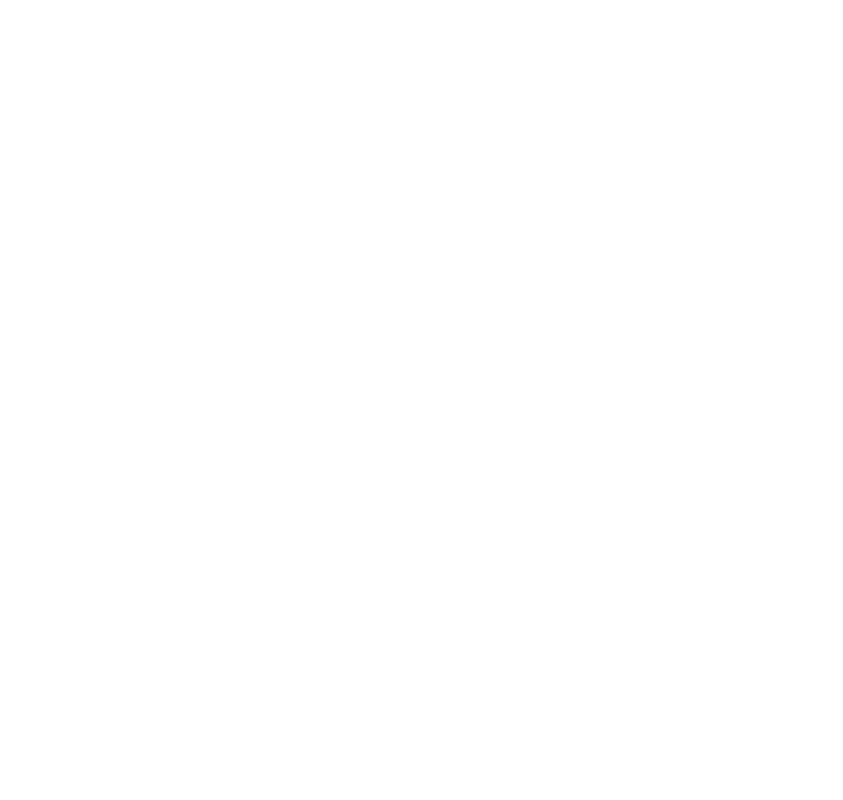
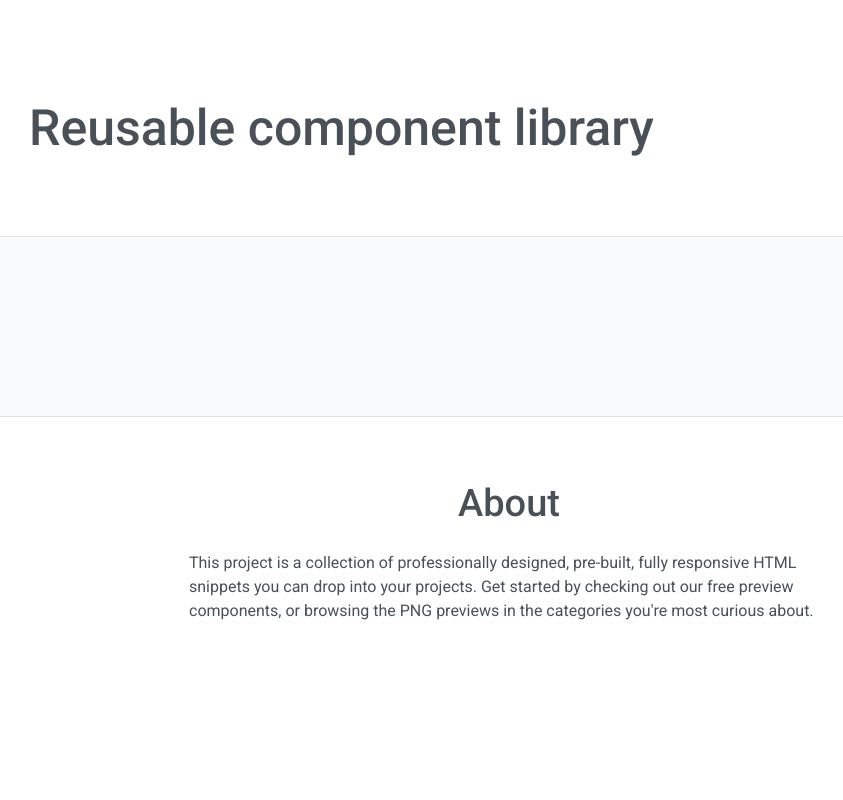
Before and after one commit to js-tasks-ru/htmlcss-20220811_evgenii89, a website: page index.html in a window 1280 px wide. Shown: the whole page, without its empty margins (131-974 px from the left). Drawn offline with nearby package versions, Linux system fonts and the light colour scheme.

Commit message:
Added - 'page' solution
- Добавлена верстка и стили главной страницы;
- В приложение добавлена зависимость normalize.css + нормализация стилей на страницах проекта;
- Уточнены рутовые и общие стили

```diff
--- a/assets/css/main.css
+++ b/assets/css/main.css
@@ -1,24 +1,43 @@
-@import '../fonts/fonts.css';
+@import "../../node_modules/normalize.css/normalize.css";
+@import "../fonts/fonts.css";
 
 :root {
     --white: #ffffff;
     --black: #212429;
     --pink: #F784AD;
     --purple: #7048E8;
-    --blue: #374FC7;
+    --blue: #4263EB;
     --red: #F03D3E;
     --grey-1: #F8F9FA;
     --grey-2: #DDE2E5;
     --grey-3: #ACB5BD;
     --grey-4: #495057;
 
-    --error: var(--red);
-    --success: var(--blue);
+    --color-error: var(--red);
+    --color-success: var(--blue);
 
-    --primary: var(--blue);
-    --secondary: var(--purple);
+    --color-primary: var(--blue);
+    --color-secondary: var(--purple);
+    --color-alternate: var(--white);
+
+    --color-default: var(--grey-4);
 }
 
 * {
-    font-family: 'Roboto', sans-serif;
+    /*  Text  */
+    --font-family-default: 'Roboto', sans-serif !important;
+    --font-family-inter: 'Inter', sans-serif !important;
+
+    --font-size-default: 16px;
+
+    font-family: var(--font-family-default);
+    color: var(--color-default);
+    font-style: normal !important;
+    font-size: var(--font-size, var(--font-size-default)) !important;
+    line-height: 16px;
+
+    /*  Borders  */
+    --border-radius-default: 8px;
+
+    border-radius: var(--border-radius, var(--border-radius-default)) !important;
 }
--- /dev/null
+++ b/components/page/page.css
@@ -0,0 +1,61 @@
+/* Стилизация главной страницы */
+.page {
+    background-color: var(--white);
+
+    color: var(--black);
+    font-family: var(--font-family-inter);
+
+    min-height: 100%;
+    display: flex;
+    flex-direction: column;
+}
+
+.header {
+    --border-radius: 0;
+    border-bottom: 1px solid var(--grey-2);
+
+    box-sizing: border-box;
+    height: 237px;
+
+    padding-top: 6rem;
+    padding-left: 10rem;
+}
+
+.header__title {
+    --font-size: 50px;
+    font-weight: 500;
+    line-height: 4rem;
+
+    margin: 0;
+}
+
+.main {
+    background-color: #F9FAFC;
+
+    flex-grow: 1;
+}
+
+.footer {
+    --border-radius: 0;
+    border-top: 1px solid var(--grey-2);
+
+    height: 383px;
+}
+
+.footer__title {
+    --font-size: 38px;
+    text-align: center;
+    font-weight: 500;
+    line-height: 2rem;
+
+    margin-top: 70px;
+    margin-bottom: 2rem;
+}
+
+.footer__content {
+    line-height: 1.5rem;
+
+    max-width: 640px;
+
+    margin: 0 auto;
+}
--- a/index.html
+++ b/index.html
@@ -1,10 +1,24 @@
 <!DOCTYPE html>
 <!-- Главная страница -->
-<html lang="ru">
+<html lang="ru" style="min-height: 100vh; height: 1px">
     <head>
         <link rel="stylesheet" href="./assets/css/main.css">
+        <link rel="stylesheet" href="./components/page/page.css">
     </head>
-    <body>
-
+    <body class="page">
+    <header class="header">
+        <h1 class="header__title">Reusable component library</h1>
+    </header>
+    <main class="main"></main>
+    <footer class="footer">
+        <h2 class="footer__title">About</h2>
+        <p class="footer__content">
+            This project is a collection of professionally designed, pre-built,
+            fully responsive HTML snippets you can drop into your projects.
+            Get started by checking out our free preview components, or
+            browsing the PNG previews in the categories you're most curious
+            about.
+        </p>
+    </footer>
     </body>
 </html>
--- a/package.json
+++ b/package.json
@@ -27,6 +27,7 @@
   "dependencies": {
     "husky": "^6.0.0",
     "lint-staged": "^10.5.4",
+    "normalize.css": "8.0.1",
     "prettier": "^2.2.1"
   }
 }
```
Also changed, not shown: assets/fonts/README.md, assets/images/README.md.
